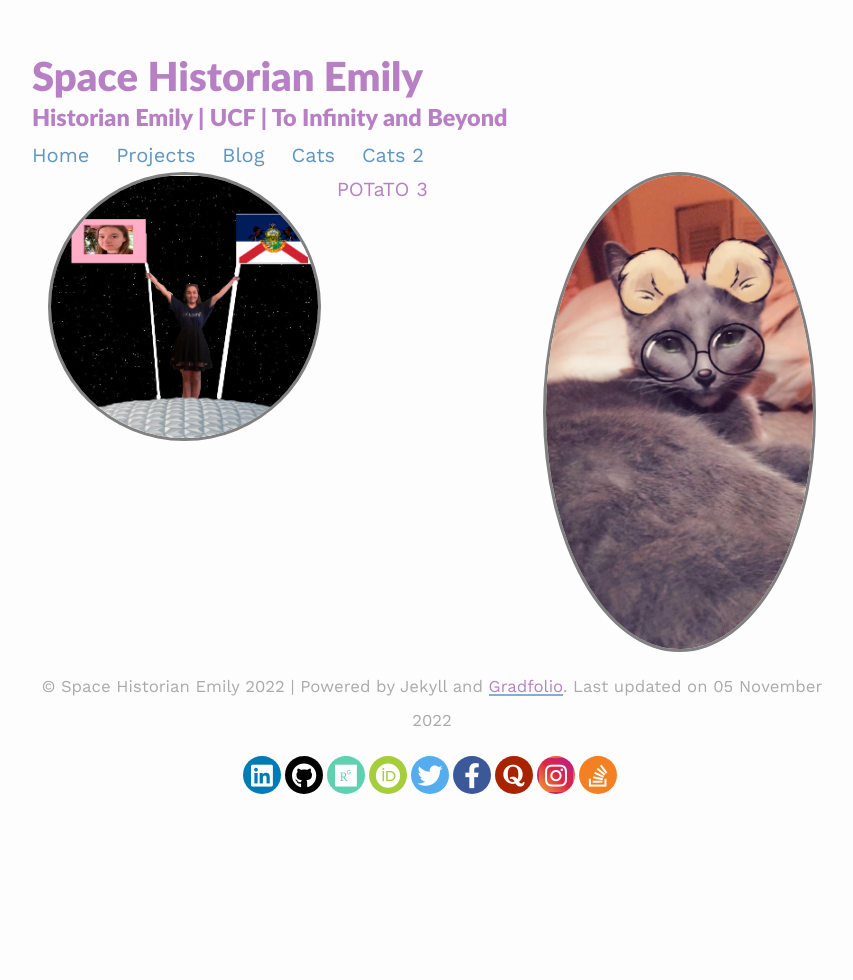
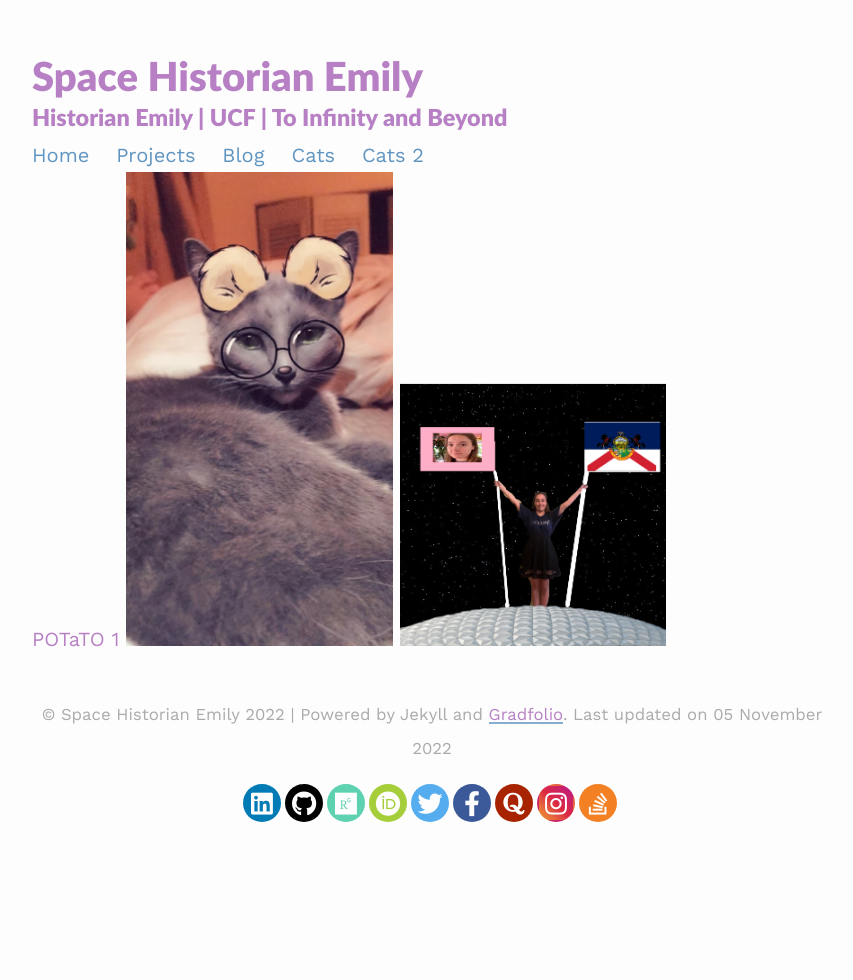
Before and after one commit to emilystrickland2/Historian, a Jekyll site: the page built from Project fix image/Cats 2.0.html, in a window 1280 px wide. Shown: the whole page, without its empty margins (208-1061 px from the left). Built offline with Jekyll 4.4.1, drawn with Linux system fonts in a browser that asks for light colours; nearby versions of some CDN libraries.

Commit message:
Update Cats 2.0.html

```diff
--- a/Project fix image/Cats 2.0.html
+++ b/Project fix image/Cats 2.0.html
@@ -4,9 +4,9 @@ permalink: cats 2.0/
 title: Cats 2.0
 ---
 
-POTaTO 3
+POTaTO 1
 
 
-<img class="profile right" src="/Historian/assets/images/starlight.jpg" width="33.33%">
+<img src="/Historian/assets/images/starlight.jpg" width="33.33%">
 
-<img class="profile left" src="/Historian/assets/images/Selfie.png" width="33.33%">
+<img src="/Historian/assets/images/Selfie.png" width="33.33%">
```
